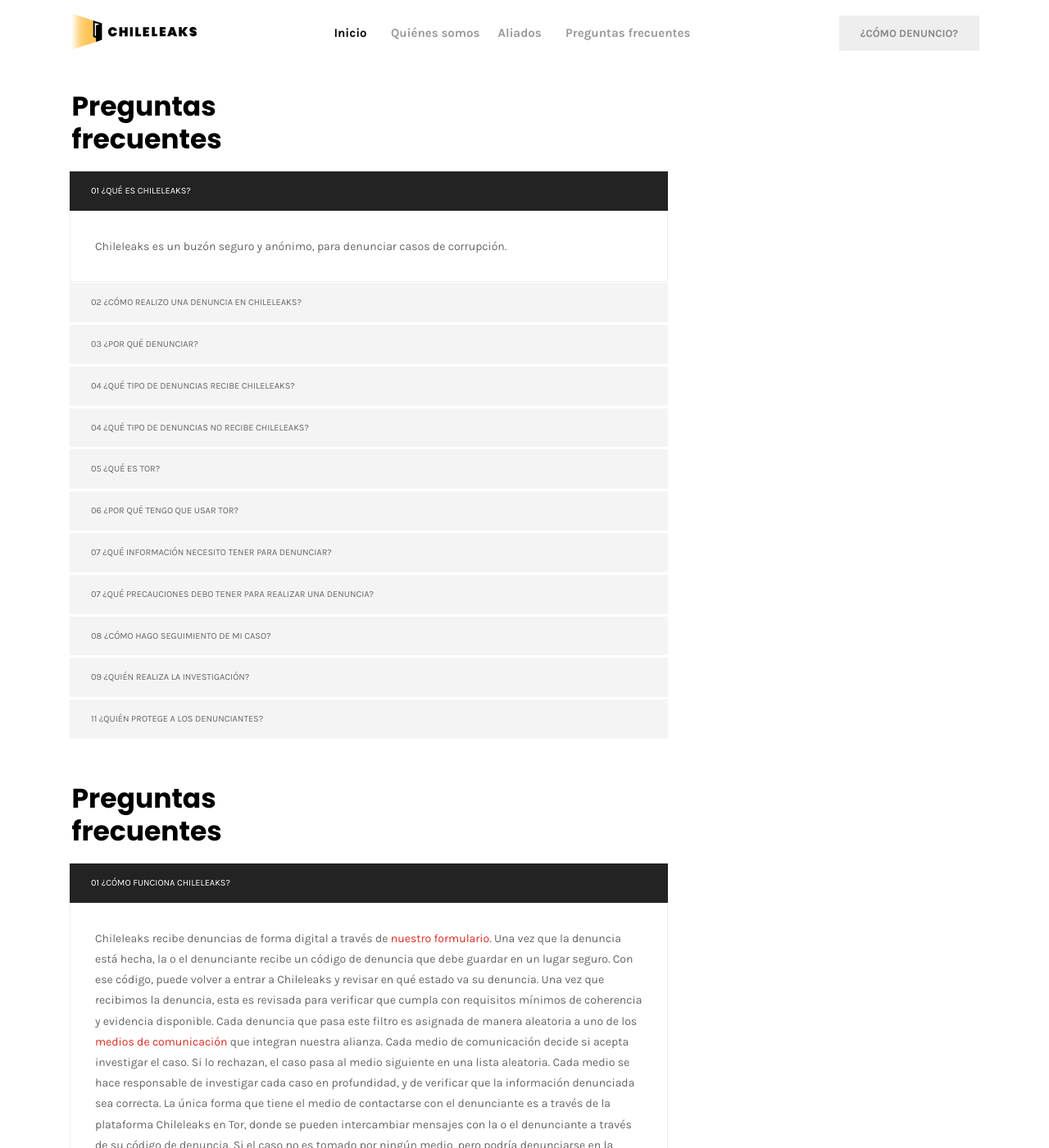
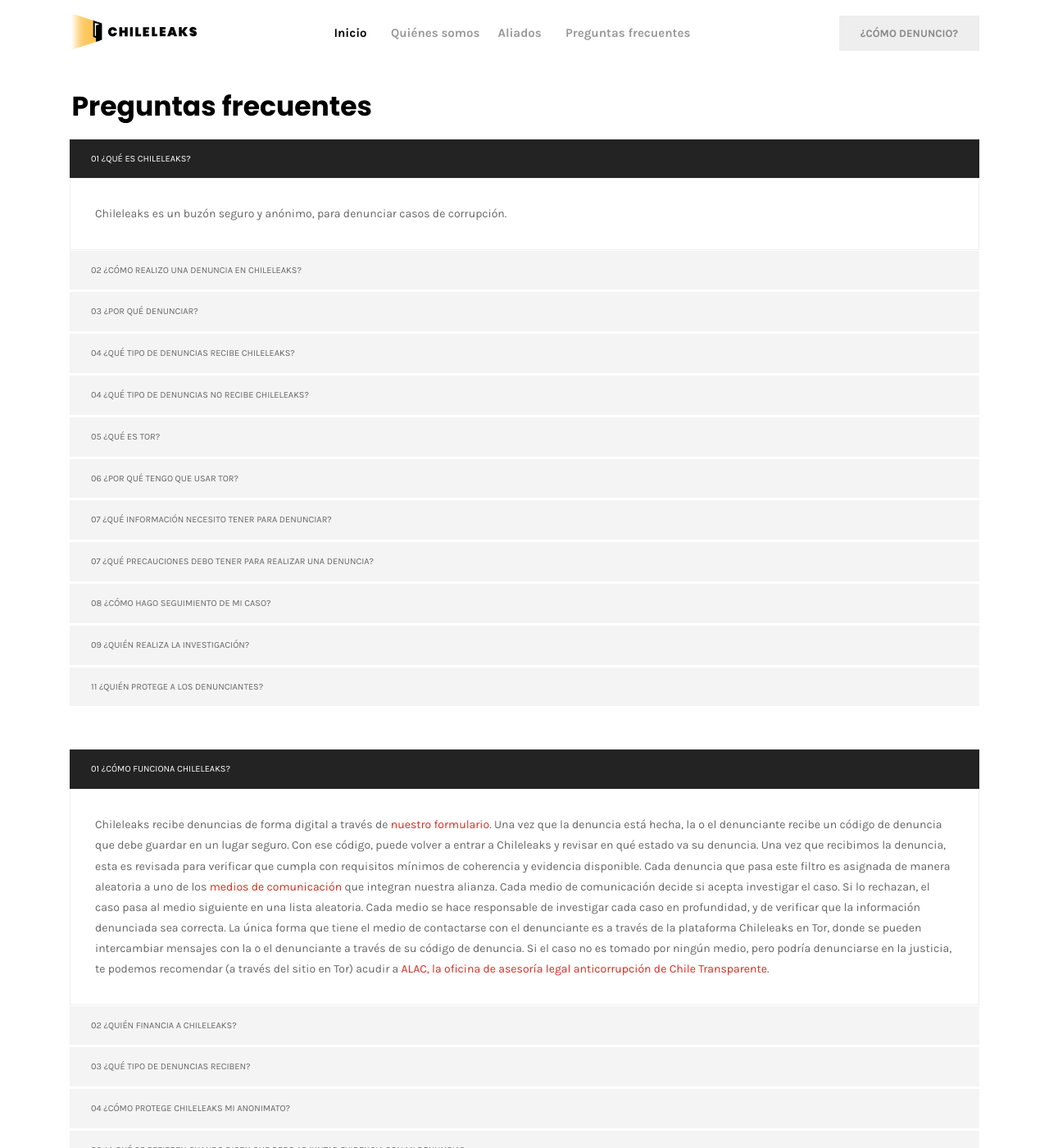
Before and after one commit to ciudadanointeligente/chileleaks, a Jekyll site: the page built from faq.md, in a window 1280 px wide and 1400 px high. Shown: the whole window at 82% size. Built offline with Jekyll 4.4.1, drawn with Linux system fonts in a browser that asks for light colours.

Commit message:
Update _layouts/faq.html

```diff
--- a/_layouts/faq.html
+++ b/_layouts/faq.html
@@ -10,10 +10,10 @@
 <!-- Accordions Style Default -->
 <div class="section-block pt-0 pb-0">
 	<div class="row">
-		<div class="column width-4">
-				<h2 class="mb-20">Preguntas <br>frecuentes</h2>
+		<div class="column width-6">
+				<h2 class="mb-20">Preguntas frecuentes</h2>
 		</div>
-		<div class="column width-8">
+		<div class="column width-12">
 			<div class="accordion mb-50">
 				<ul>
 					<li class="active">
@@ -163,10 +163,8 @@
 <!-- Accordions Style Default -->
 <div class="section-block pt-0 pb-0">
 	<div class="row">
-		<div class="column width-4">
-				<h2 class="mb-20">Preguntas <br>frecuentes</h2>
-		</div>
-		<div class="column width-8">
+
+		<div class="column width-12">
 			<div class="accordion mb-50">
 				<ul>
 					<li class="active">
```
